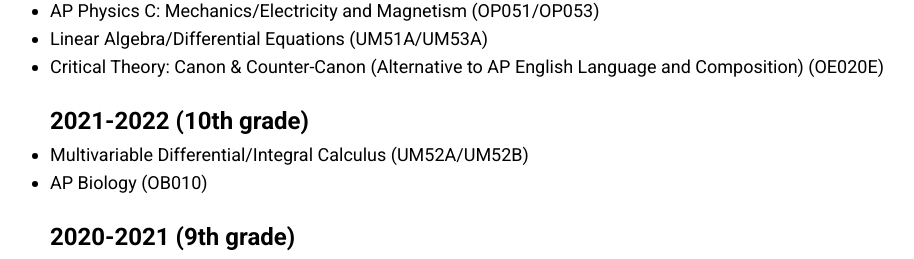
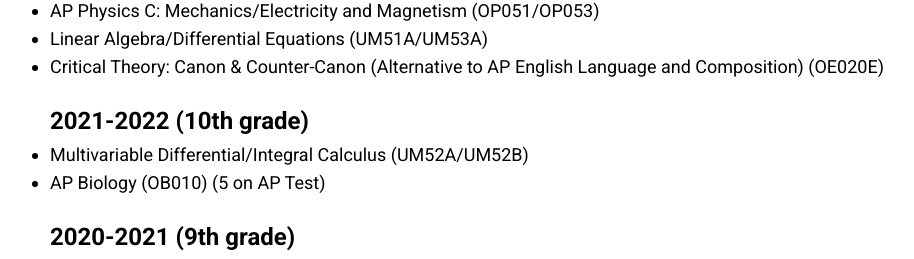
Before and after one commit to Tennis-Ball/Personal-Website-v3, a Vue app: page /school in a window 1280 px wide. Shown: the part 1039-1298 px from the top of the page, without its empty margins (74-988 px from the left). Built offline with nearby package versions, Linux system fonts and the light colour scheme; what particles.vue3 would draw is missing.

Commit message:
resume reformat/update

```diff
--- a/src/views/Links.vue
+++ b/src/views/Links.vue
@@ -12,7 +12,7 @@
       github account.
     </Card>
     <Card href="/files/Resume.pdf" title="My Resume" icon="doc"
-      >My Full Resume, last updated on April 26, 2022.</Card
+      >My Full Resume, last updated on July 8, 2022.</Card
     >
     <Card
       href="https://nextcloud.junickim.me"
--- a/src/views/School.vue
+++ b/src/views/School.vue
@@ -61,7 +61,7 @@
     </List>
     <List title="2021-2022 (10th grade)">
       <li>Multivariable Differential/Integral Calculus (UM52A/UM52B)</li>
-      <li>AP Biology (OB010)</li>
+      <li>AP Biology (OB010) (5 on AP Test)</li>
     </List>
     <List title="2020-2021 (9th grade)">
       <li>AP Chemistry (OC010) (5 on AP Test)</li>
```
Also changed, not shown: 1 other file (tests, documents, lock files or other folders).
